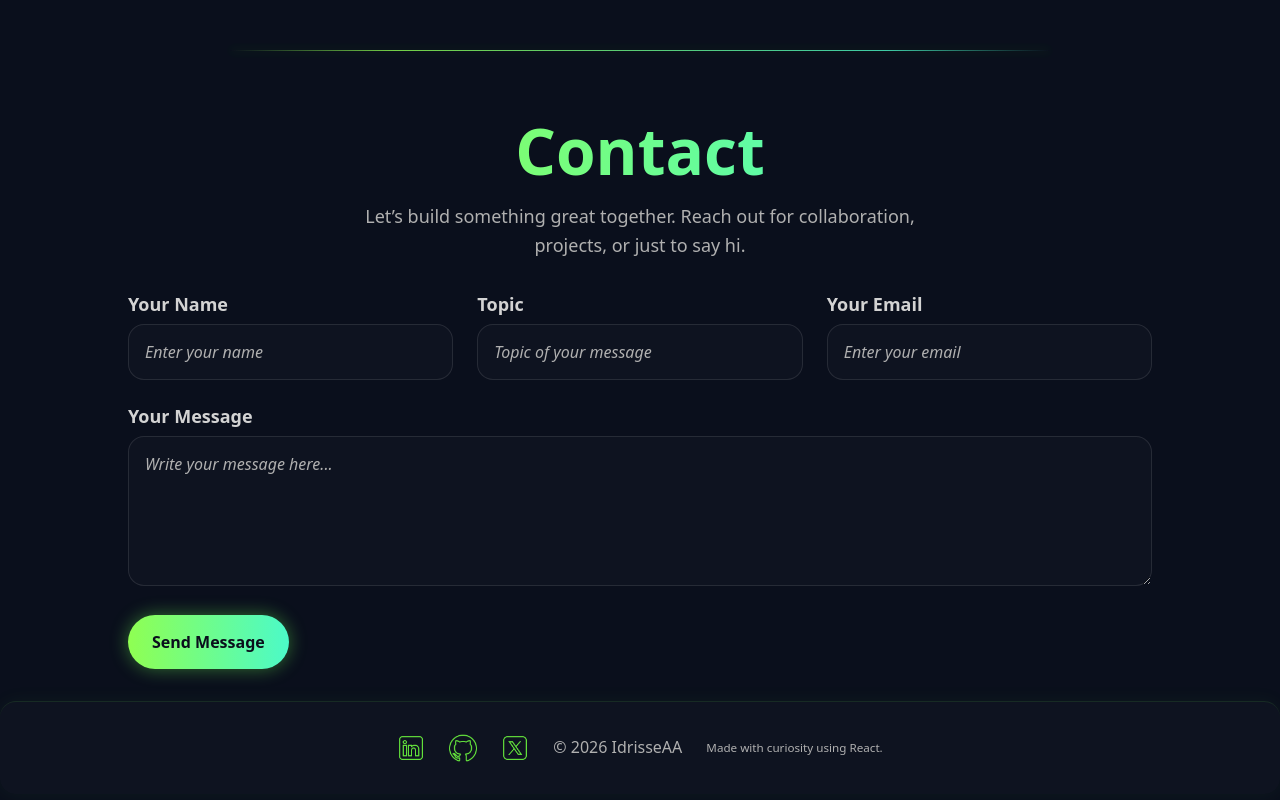
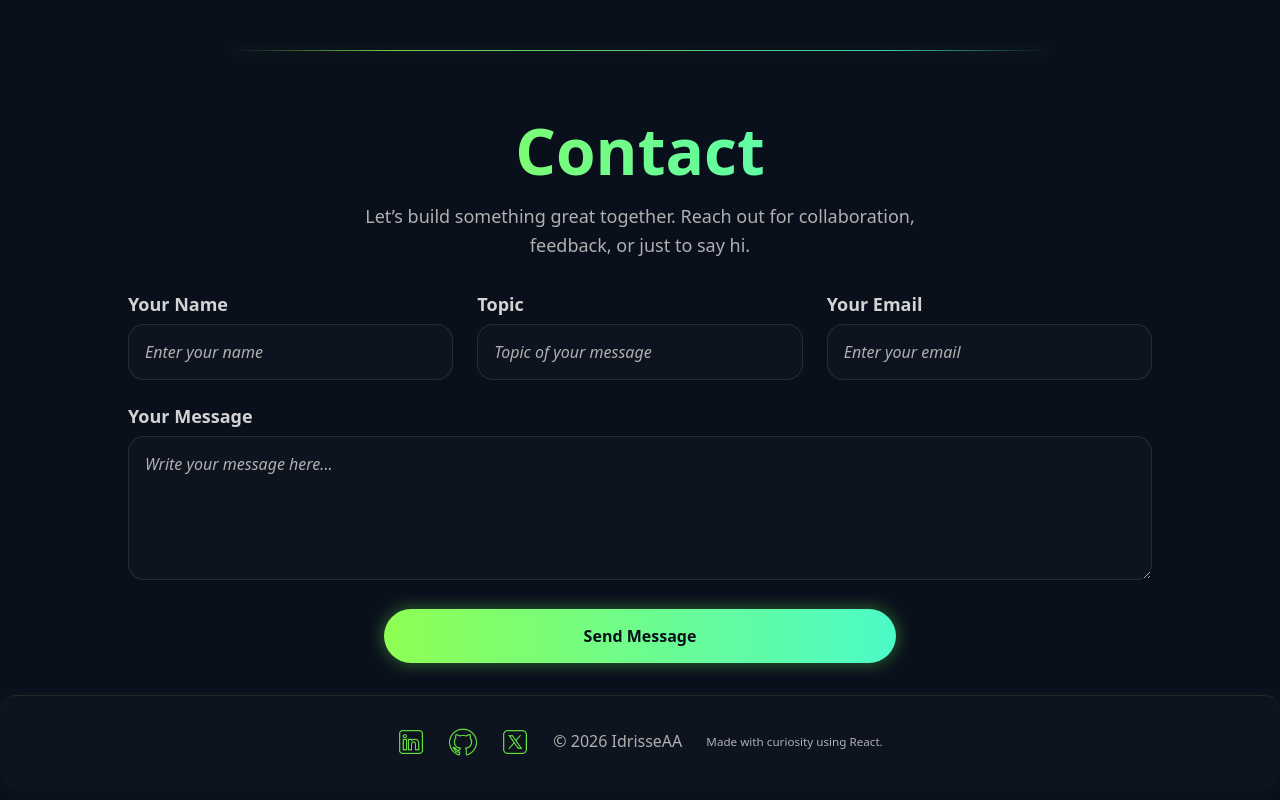
Before and after one commit to IdrisseAA/idrisseaa.github.io, a React (Vite) app: page / in a window 1280 px wide. Shown: the part 4875-5675 px from the top of the page. Built offline with nearby package versions, Linux system fonts and the light colour scheme.

Commit message:
Contact: add call to action and improve subtitle and form layout

```diff
--- a/src/components/sections/Contact/Contact.css
+++ b/src/components/sections/Contact/Contact.css
@@ -215,7 +215,7 @@
 
 .contact-right textarea {
     resize: vertical;
-    min-height: 150px;
+    min-height: 120px;
 }
 
 /* Form container: center and constrain width */
@@ -245,13 +245,25 @@
 
 @media (min-width: 768px) {
     .contact-form-container form {
-        grid-template-columns: repeat(2, 1fr);
+        grid-template-columns: repeat(3, 1fr);
     }
 
-    /* message and submit span both columns on medium screens */
+    /* message and submit span all columns on medium screens */
     .form-field--message,
     .form-field--submit {
         grid-column: 1 / -1;
+    }
+
+    /* center the submit button and make it wider */
+    .form-field--submit {
+        display: flex;
+        justify-content: center;
+    }
+
+    .form-field--submit .button,
+    .form-field--submit button {
+        width: 60%;
+        max-width: 480px;
     }
 }
 
@@ -264,6 +276,18 @@
     .form-field--message,
     .form-field--submit {
         grid-column: 1 / -1;
+    }
+
+    /* on large screens ensure the submit button is centered and wider */
+    .form-field--submit {
+        display: flex;
+        justify-content: center;
+    }
+
+    .form-field--submit .button,
+    .form-field--submit button {
+        width: 50%;
+        max-width: 540px;
     }
 }
 
--- a/src/components/sections/Contact/Contact.jsx
+++ b/src/components/sections/Contact/Contact.jsx
@@ -25,7 +25,7 @@ const Contact = () => {
             <div className="contact-header">
                 <h1 className="contact-header-title">Contact</h1>
                 <p className="contact-subtitle">
-                    Let’s build something great together. Reach out for collaboration, projects, or just to say hi.
+                    Let’s build something great together. Reach out for collaboration, feedback, or just to say hi.
                 </p>
             </div>
             <div className="contact-section">
@@ -41,7 +41,7 @@ const Contact = () => {
                             <input type="text" id="subject" name="subject" placeholder="Topic of your message" />
                         </div>
 
-                        <div className="form-field">
+                        <div className="form-field form-field--email">
                             <label htmlFor="email">Your Email</label>
                             <input type="email" id="email" name="email" placeholder="Enter your email" required/>
                         </div>
```
